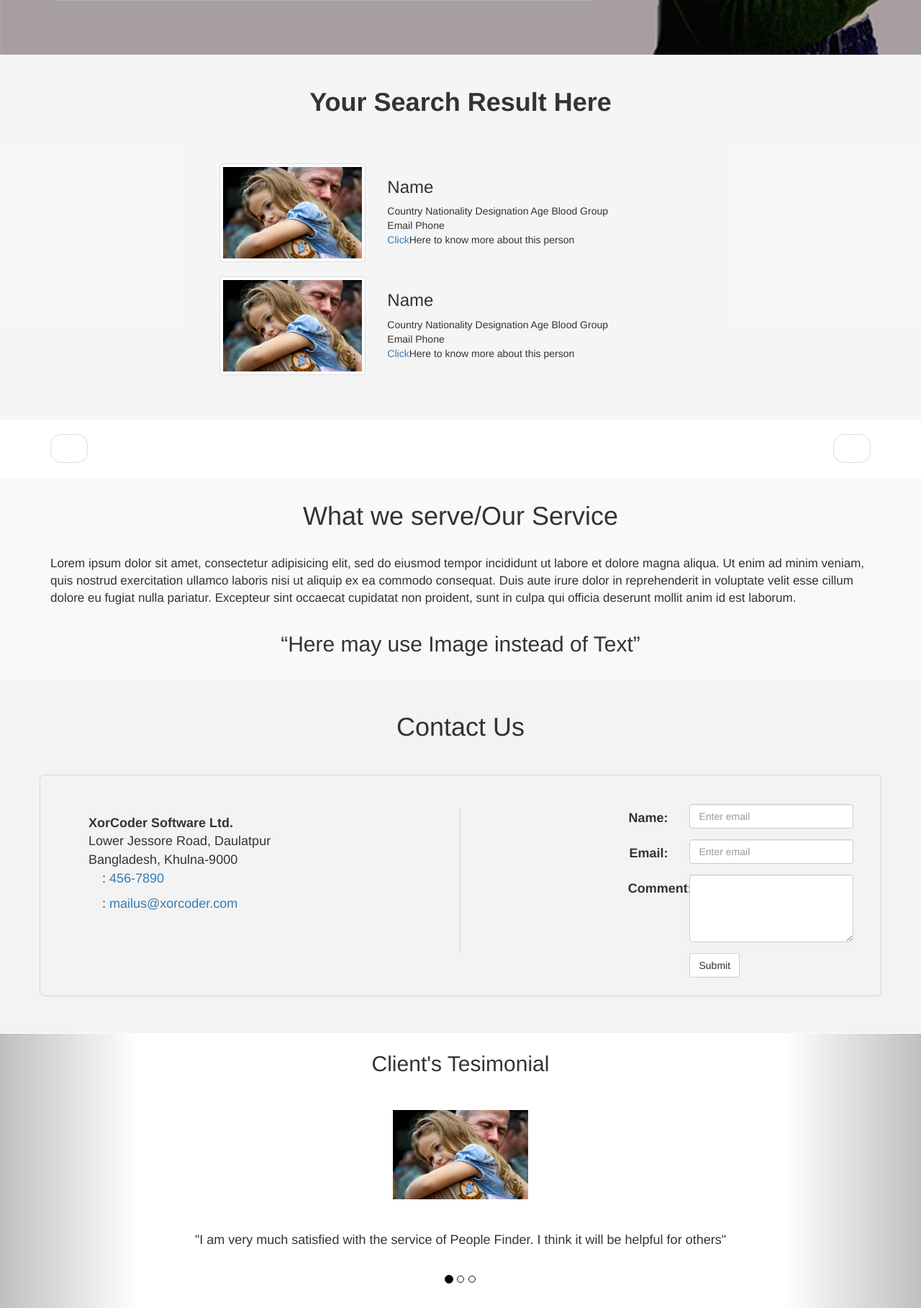
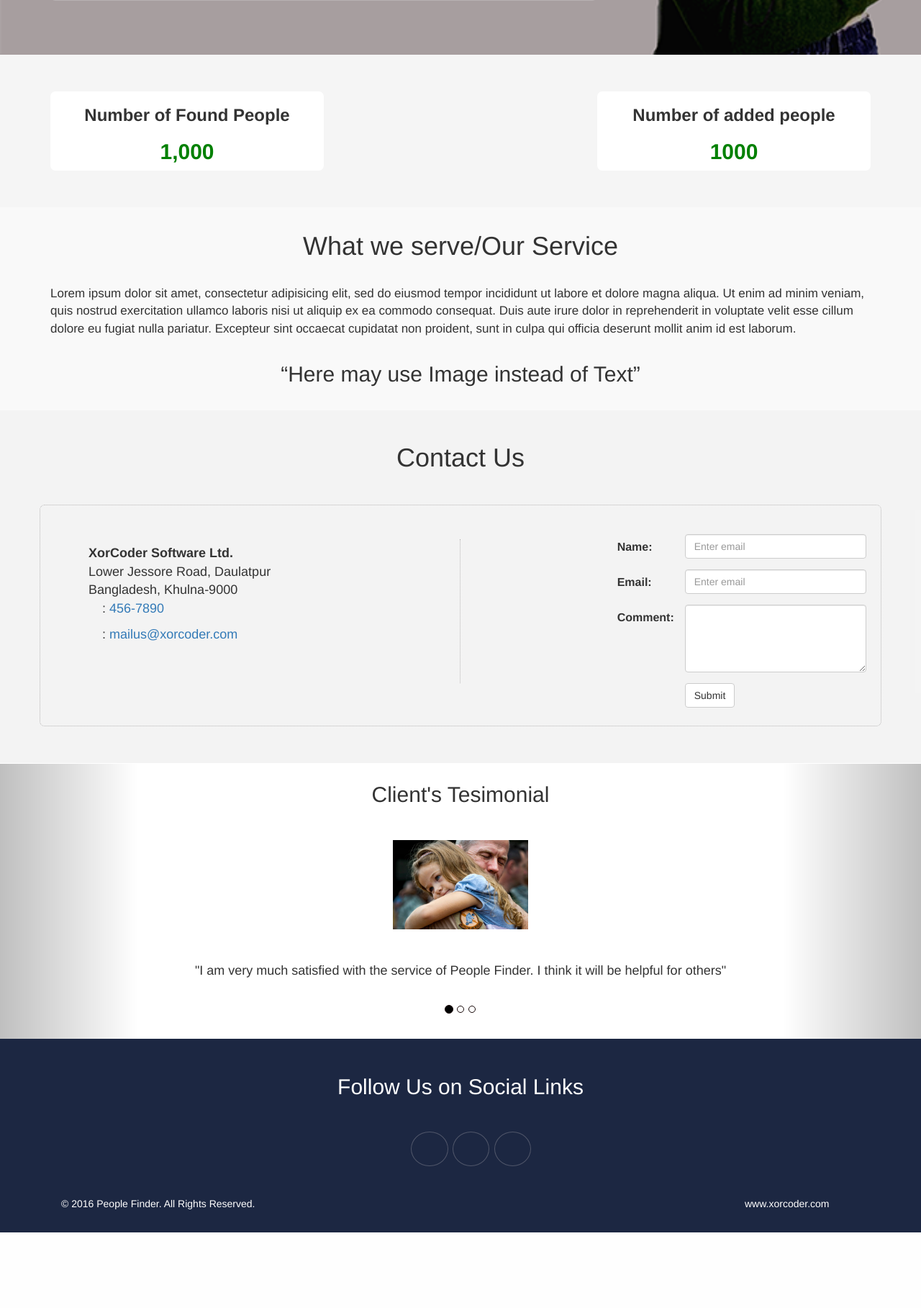
Before and after one commit to ShafiqIslam/PeopleFinder, a CakePHP app: the page made by app/View/Layouts/public.ctp in a window 1280 px wide. Shown: the part 562-2379 px from the top of the page at 72% size. After the commit the page ends 2274 px from the top, so only its background shows below. Run offline with PHP 8.4 and a stand-in for CakePHP, Linux system fonts and the light colour scheme; the template is opened without the code that fills it, so the values that code supplies are empty; some libraries are stand-ins or nearby versions; some web fonts are replaced.

Commit message:
complete design

```diff
--- a/app/View/Layouts/public.ctp
+++ b/app/View/Layouts/public.ctp
@@ -221,51 +221,17 @@
                 <!--Nav Tab/ Nav Pill End-->
         </div>
 
-        <div id="first_result" class="container-fluid result_wrapper">
+        <div id="first_result" class="container-fluid count_wrapper">
             <div class="container">
-                <h1>Your Search Result Here</h1>
-                <ul class="col-sm-offset-2 col-sm-8">
-                    <li class="col-sm-12">
-                        <div class="col-sm-4 img_secton">
-                            <img class="img-thumbnail" src="img/01.jpg">
-                        </div>
-                        <div class="col-sm-6 img_desc">
-                            <h3>Name</h3>
-                            <span>Country</span>
-                            <span>Nationality</span>
-                            <span>Designation</span>
-                            <span>Age</span>
-                            <span>Blood Group</span>
-                            <span>Email</span>
-                            <span>Phone</span>
-                            <p><a href="#">Click</a>Here to know more about this person</p>
-                        </div>
-                    </li>
-                     <li class="col-sm-12">
-                        <div class="col-sm-4 img_secton">
-                            <img class="img-thumbnail" src="img/01.jpg">
-                        </div>
-                        <div class="col-sm-6 img_desc">
-                            <h3>Name</h3>
-                            <span>Country</span>
-                            <span>Nationality</span>
-                            <span>Designation</span>
-                            <span>Age</span>
-                            <span>Blood Group</span>
-                            <span>Email</span>
-                            <span>Phone</span>
-                            <p><a href="#">Click</a>Here to know more about this person</p>
-                        </div>
-                    </li>
-                </ul>
+                <div class="col-sm-4 counter_bg">
+                    <h3>Number of Found People</h3>
+                    <h2 class="timer count-title" id="count-number" data-to="1000" data-speed="1500"></h2>
+                </div>
+                <div class="col-sm-offset-4 col-sm-4 counter_bg">
+                    <h3>Number of added people</h3>
+                    <h2 class="timer count-title" id="count-number" data-to="1000" data-speed="1500"></h2>
+                </div>
             </div>
-        </div>
-        <!--Pagination-->
-        <div class="container">
-            <ul class="pager">
-                <li class="previous active"><a href="#first_result"><span><i class="fa fa-arrow-left fa-2x"></i></span></a></li>
-                <li class="next"><a href="#second_result"><span><i class="fa fa-arrow-right fa-2x"></i></span></a></li>
-            </ul>
         </div>
 
         <!--About Section-->
@@ -431,6 +397,7 @@
         <script type="text/javascript" src="js/jquery-ui.js"></script>
         <script type="text/javascript" src="js/bootstrap-formhelpers.min.js"></script>
         <script type="text/javascript" src="js/bootstrap-formhelpers-countries.js"></script>
+        <script type="text/javascript" src="js/count.js"></script>
         <script type="text/javascript">
 
         </script>
--- a/app/webroot/css/custom.css
+++ b/app/webroot/css/custom.css
@@ -127,22 +127,24 @@
 
 
 /*---------------Result Section---------*/
-.result_wrapper{
+.count_wrapper{
 	background-color: rgba(239, 239, 239, 0.59);
 	padding-bottom: 4%;
+	padding-top: 4%;
 }
-.result_wrapper h1{
+.count_wrapper h3{
 	text-align: center;
-    margin-top: 4%;
-    margin-bottom: 4%;
-    font-weight: bold;
+	font-weight: bold;
 }
-.result_wrapper ul li{
-	list-style: none;
-	margin-top: 20px;
+.count_wrapper h2{
+	text-align: center;
+	color: green;
+	font-weight: bold;
 }
-.result_wrapper ul li img{
-	float: left;
+
+.counter_bg{
+	background-color: #fff;
+	border-radius: 7px;
 }
 
 
@@ -178,8 +180,8 @@
     font-size: 18px;
 }
 .contact_wrapper .Contact_mail{
-    padding: 40px 38px 10px 38px;
-    font-size: 18px;
+    padding: 40px 20px 10px 23px;
+    font-size: 16px;
 }
 .contact_body{
 	    border: 1px dotted rgba(95, 91, 91, 0.39);
@@ -193,6 +195,9 @@
 	border-right: 1px dotted rgba(95, 91, 91, 0.39);
     height: 200px;
     margin-top: 4%;
+}
+.Contact_mail .form-horizontal .control-label{
+	text-align: left;
 }
 
 
--- /dev/null
+++ b/app/webroot/js/count.js
@@ -0,0 +1,98 @@
+(function ($) {
+	$.fn.countTo = function (options) {
+		options = options || {};
+
+		return $(this).each(function () {
+			// set options for current element
+			var settings = $.extend({}, $.fn.countTo.defaults, {
+				from:            $(this).data('from'),
+				to:              $(this).data('to'),
+				speed:           $(this).data('speed'),
+				refreshInterval: $(this).data('refresh-interval'),
+				decimals:        $(this).data('decimals')
+			}, options);
+
+			// how many times to update the value, and how much to increment the value on each update
+			var loops = Math.ceil(settings.speed / settings.refreshInterval),
+				increment = (settings.to - settings.from) / loops;
+
+			// references & variables that will change with each update
+			var self = this,
+				$self = $(this),
+				loopCount = 0,
+				value = settings.from,
+				data = $self.data('countTo') || {};
+
+			$self.data('countTo', data);
+
+			// if an existing interval can be found, clear it first
+			if (data.interval) {
+				clearInterval(data.interval);
+			}
+			data.interval = setInterval(updateTimer, settings.refreshInterval);
+
+			// initialize the element with the starting value
+			render(value);
+
+			function updateTimer() {
+				value += increment;
+				loopCount++;
+
+				render(value);
+
+				if (typeof(settings.onUpdate) == 'function') {
+					settings.onUpdate.call(self, value);
+				}
+
+				if (loopCount >= loops) {
+					// remove the interval
+					$self.removeData('countTo');
+					clearInterval(data.interval);
+					value = settings.to;
+
+					if (typeof(settings.onComplete) == 'function') {
+						settings.onComplete.call(self, value);
+					}
+				}
+			}
+
+			function render(value) {
+				var formattedValue = settings.formatter.call(self, value, settings);
+				$self.html(formattedValue);
+			}
+		});
+	};
+
+	$.fn.countTo.defaults = {
+		from: 0,               // the number the element should start at
+		to: 0,                 // the number the element should end at
+		speed: 1000,           // how long it should take to count between the target numbers
+		refreshInterval: 100,  // how often the element should be updated
+		decimals: 0,           // the number of decimal places to show
+		formatter: formatter,  // handler for formatting the value before rendering
+		onUpdate: null,        // callback method for every time the element is updated
+		onComplete: null       // callback method for when the element finishes updating
+	};
+
+	function formatter(value, settings) {
+		return value.toFixed(settings.decimals);
+	}
+}(jQuery));
+
+jQuery(function ($) {
+  // custom formatting example
+  $('#count-number').data('countToOptions', {
+	formatter: function (value, options) {
+	  return value.toFixed(options.decimals).replace(/\B(?=(?:\d{3})+(?!\d))/g, ',');
+	}
+  });
+
+  // start all the timers
+  $('.timer').each(count);
+
+  function count(options) {
+	var $this = $(this);
+	options = $.extend({}, options || {}, $this.data('countToOptions') || {});
+	$this.countTo(options);
+  }
+});
```
